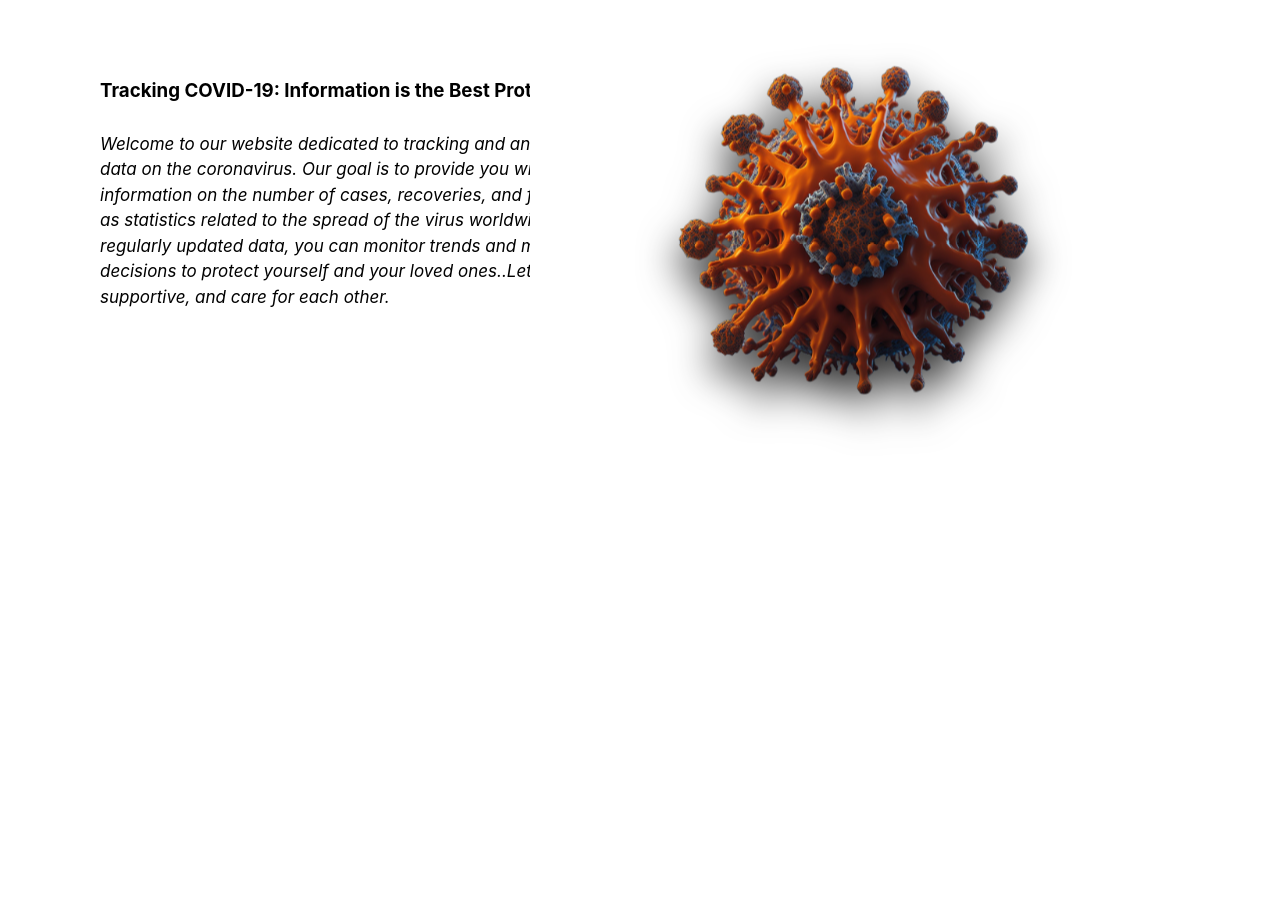
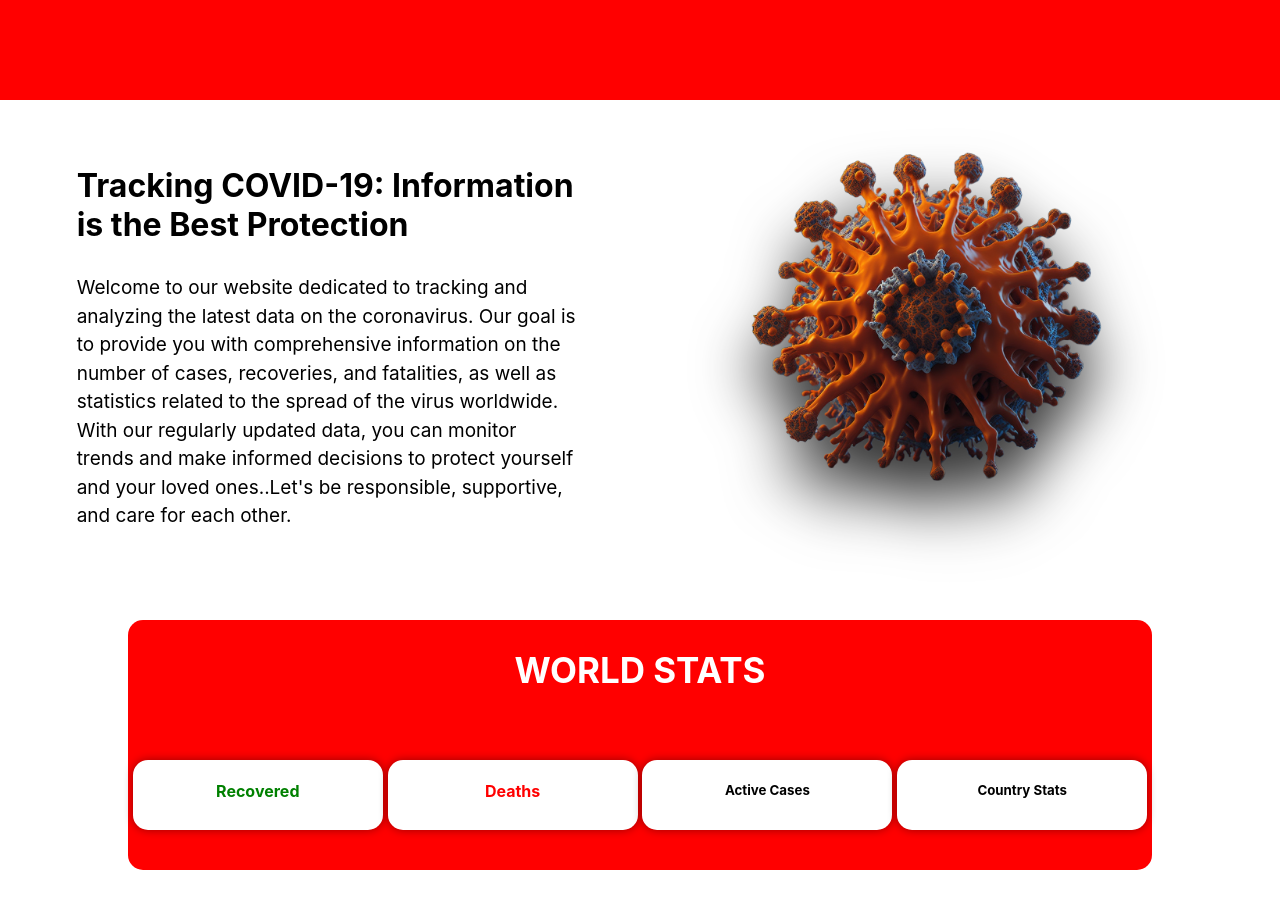
Before and after one commit to trtovacasmir/Corona_Virus_API_Project, a React (Create React App) app: page / in a window 1280 px wide. Shown: the top 908 px of the page. Before the commit the page ends 800 px from the top, so only its background shows below. Built offline with nearby package versions, Linux system fonts and the light colour scheme.

Commit message:
update design

```diff
--- a/src/components/Home.js
+++ b/src/components/Home.js
@@ -6,18 +6,40 @@ import cooronaImage from './coorna.png';
 const Home = () => {
     return(
         <div className='container'>
+            <div className='a'></div>
 
         <div className='nesto'>
 
             <div className='left'>
-                <h3>Tracking COVID-19: Information is the Best Protection</h3>
+                <h1>Tracking COVID-19: Information is the Best Protection</h1>
                 <p>Welcome to our website dedicated to tracking and analyzing the latest data on the coronavirus. Our goal is to provide you with comprehensive information on the number of cases, recoveries, and fatalities, as well as statistics related to the spread of the virus worldwide. With our regularly updated data, you can monitor trends and make informed decisions to protect yourself and your loved ones..Let's be responsible, supportive, and care for each other.</p>
             </div>
             <div className='right'>
             <img src={cooronaImage} alt='Korona slika' />
             </div>
 
+
         </div>
+
+        <div className='home_data'>
+            <h2>WORLD STATS</h2>
+
+            <div className='parenvt_four_div'>
+                <div id='t' className='one'>
+                    <h4>Recovered</h4>
+                </div>
+                <div id='t' className='two'>
+                    <h4>Deaths</h4>
+                </div>
+                <div id='t' className='three'>
+                    <h5>Active Cases</h5>
+                </div>
+                <div id='t' className='four'>
+                    <h5>Country Stats</h5>
+                </div>
+            </div>
+
+         </div>
 
         </div>
     )
--- a/src/components/style.css
+++ b/src/components/style.css
@@ -4,48 +4,55 @@
 
 .container{
     background-color: white;
-    height: 100vh;
+    height: 170vh;
     width: 100%;
+    display: flex;
+    align-items: center;
+    flex-direction: column;
 }
 
 .nesto{
     background-color: rgb(255, 255, 255);
     height: 450px;
     width: 100%;
+    display: flex;
+    justify-content: space-evenly;
+    align-items: center;
+
 
 
 }
 
 .left {
-    width: 650px;
+    width: 500px;
     height: 360px;
     background-color: rgb(255, 255, 255);
-    position: absolute;
-    margin: 60px 0px 60px 100px;
+    /* position: absolute; */
+    /* margin: 60px 0px 60px 100px; */
     left: 0;
     float: left;
 }
 
 .left p{
-   font-style: italic;
+   font-style: inherit;
     margin-top: 30px;
-  width: 90%;
+  width: 100%;
   overflow-wrap: break-word;
   word-wrap: break-word;
-  font-size: 17px;
+  font-size: 19px;
   line-height: 1.5;
   text-align: left;
 }
-.left h3{
+.left h1{
     text-align: left;
 }
 
 .right {
-    width: 650px;
+    width: 550px;
     height: 360px;
     background-color: rgb(255, 255, 255);
-    position: absolute;
-    margin: 60px 100px 60px 1px;
+    /* position: absolute; */
+    /* margin: 60px 100px 60px 1px; */
     right: 0;
     float: right;
 }
@@ -53,7 +60,7 @@
     height: 400px;
     width: 400px;
     margin-bottom: 20px;
-    filter: drop-shadow(0 20px 20px rgba(0, 0, 0, 0.8));
+    filter: drop-shadow(0 40px 30px rgba(0, 0, 0, 0.8));
     animation: floatMove 8s linear infinite;
     transform-origin: center;
 }
@@ -66,3 +73,52 @@
         transform: translate(0, -50px);
     }
 }
+
+
+.home_data{
+    margin-top: 70px;
+    width: 80%;
+    height: 250px;
+    background-color: red;
+    border-radius: 15px;
+}
+.home_data h2{
+    color: white;
+    font-size: 35px;
+}
+
+.parenvt_four_div{
+    width: 100%;
+    height: 150px;
+    display: flex;
+    justify-content: space-evenly;
+    align-items: center;
+
+}
+
+#t{
+    height: 70px;
+    width: 250px;
+    background-color: rgb(255, 255, 255);
+    border-radius: 15px;
+    box-shadow: 0 0 10px rgba(0, 0, 0, 0.4);
+    transition: transform 0.3s, box-shadow 0.3s;
+}
+
+#t:hover {
+    transform: scale(1.2);
+    box-shadow: 0 0 20px rgba(0, 0, 0, 0.7);
+}
+
+.a{
+    width: 100%;
+    height: 100px;
+    background-color: red;
+}
+
+.one{
+    color: green;
+}
+.two{
+    color: red;
+}
```
